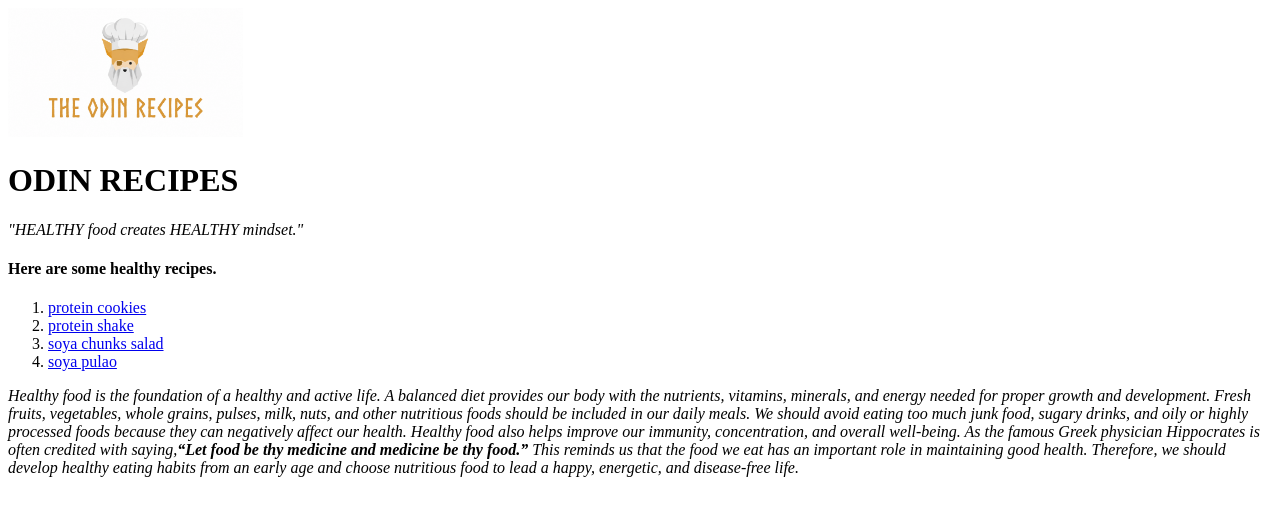
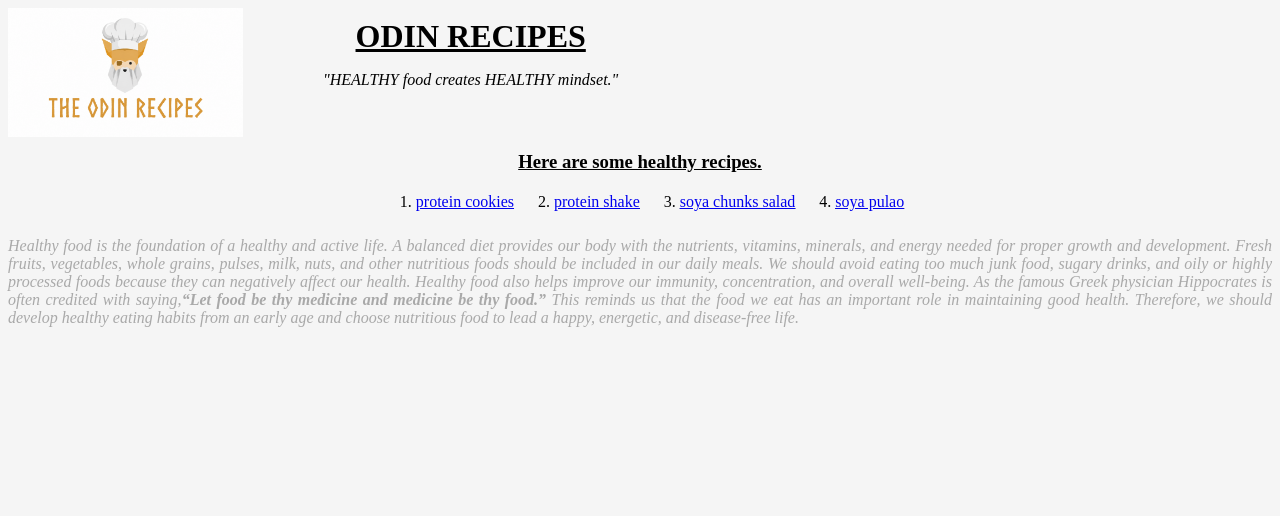
Before and after one commit to tekriwalamankumar-a11y/odin-recepies, a plain HTML site: page index.html in a window 1280 px wide. Drawn offline with Linux system fonts and the light colour scheme.

Commit message:
added css styling basic layout of page index page completed subpages are half edited learned to use border boxex to identify box flow

```diff
--- a/index.html
+++ b/index.html
@@ -4,19 +4,26 @@
     <meta charset="UTF-8">
     <meta name="viewport" content="width=device-width, initial-scale=1.0">
     <title>odin-recipes</title>
+    <link rel="stylesheet" href="styles.css">
 </head>
 <body>
-    <img src="recipes/img/odin.png" alt="modified odin project's logo" width="235">
-    <h1><strong>ODIN RECIPES</strong></h1>
+    <div class="head">
+        <img src="recipes/img/odin.png" alt="modified odin project's logo" width="235" align="left">
+        <div class="mid">
+            <h1 class="bm"><strong>ODIN RECIPES</strong></h1>
             <p><em>"HEALTHY food creates HEALTHY mindset."</em></p>
-    <h4>Here are some healthy recipes.</h4>
-    <ol>
+        </div>
+    </div>
+    <h3 class="mid bm">Here are some healthy recipes.</h3>
+    <div class="mid">
+        <ol class="li bm">
             <li><a href="recipes/protein-cookies.html" target="_blank" >protein cookies</a></li>
             <li><a href="recipes/protein-shake.html" target="_blank" >protein shake</a></li>
             <li><a href="recipes/soya-chunks-salad.html" target="_blank" >soya chunks salad</a></li>
             <li><a href="recipes/soya-pulao.html" target="_blank" >soya pulao</a></li>
         </ol>
-    <p>
+    </div>
+    <p class="p1">
        <em>Healthy food is the foundation of a healthy and active life.
        A balanced diet provides our body with the nutrients, vitamins, minerals,
        and energy needed for proper growth and development. Fresh fruits, vegetables,
--- /dev/null
+++ b/recipes/styles-page.css
@@ -0,0 +1,22 @@
+*{
+    font-family: Times New Roman, Times, serif;
+    border: 1px solid red;
+}
+.header{
+    display: inline-flex;
+    gap:100px;
+}
+.ingredients{
+    display: inline-flex;
+    gap: 20px;
+}
+.h3{
+    text-align: center;
+}
+.ol{
+    text-align: center;
+}
+div{
+    text-align:justify;
+
+}
--- /dev/null
+++ b/styles.css
@@ -0,0 +1,26 @@
+*{
+  font-family: 'Times New Roman', Times, serif;
+  background-color: whitesmoke;
+
+}
+.head{
+   display: inline-flex;
+   gap: 80px;
+}
+.mid{
+   display: block;
+   text-align: center;
+}
+.li{
+   display:inline-flex ;
+   gap: 40px;
+}
+.p1{
+   text-align: justify;
+   color:darkgrey;
+
+}
+.bm{
+   margin: 10px auto;
+   text-decoration: underline;
+}
```
Also changed, not shown: recipes/protein-shake.html (+13 -2 lines). Lines whose indentation alone changed are shown as unchanged.
